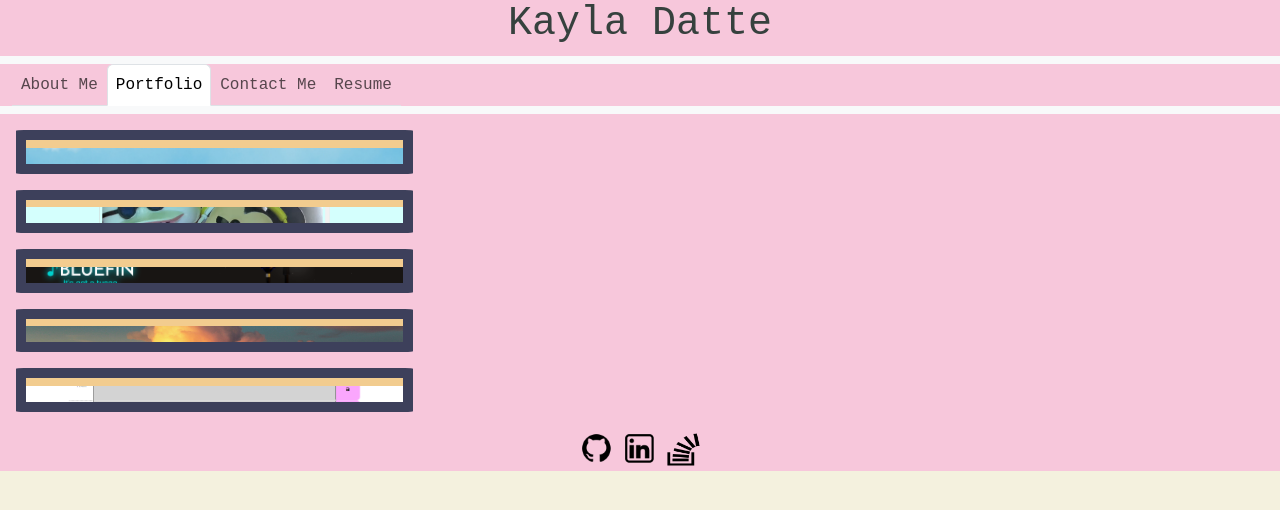
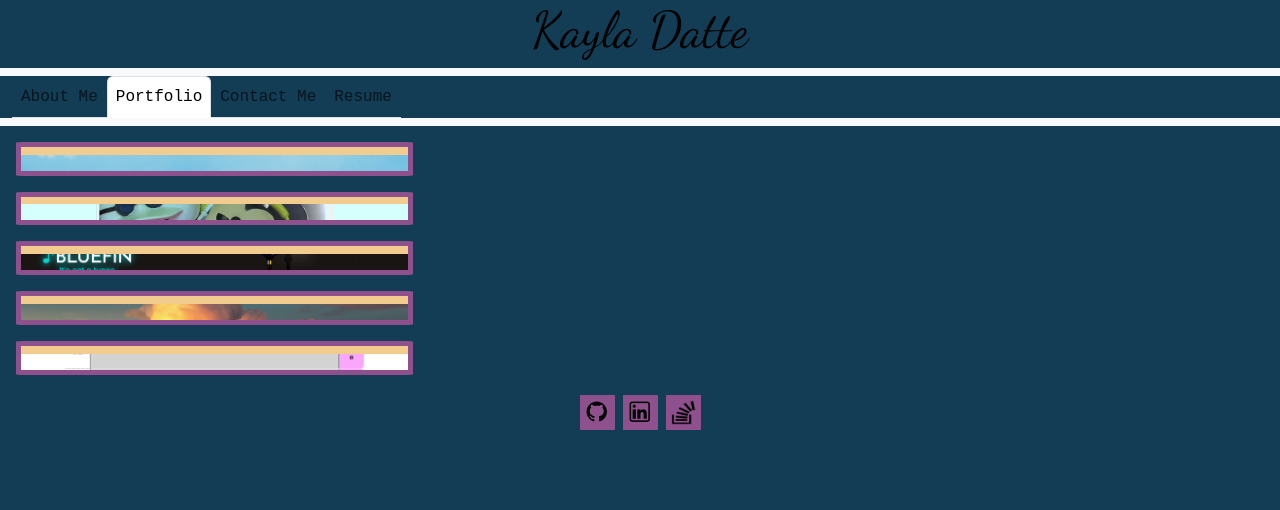
Before and after one commit to kaylaasana/indigo-umbrella-improved, a React (Vite) app: page / in a window 1280 px wide. Both pictures are taken after a click on the item "Portfolio". Shown: the top 510 px of the page. Built offline with nearby package versions, Linux system fonts and the light colour scheme; a web font is replaced by a local one.

Commit message:
updated colors and fonts in styling

```diff
--- a/src/App.css
+++ b/src/App.css
@@ -2,21 +2,39 @@
   padding: 0;
   margin: 0;
   box-sizing: border-box;
-  background-color: #F7C7DB;
-  color:#36413E;
+  background-color: #133C55;
+  color:#000000;
   font-family: 'Victor Mono', monospace;
 }
 
-#root, html{
-  background-color: #F4F1DE;
+#root,
+html,
+#footer
+{
+  background-color: #133C55;
 }
 
-.header-background{
-  background-color: #76949F;
+h1 {
+  font-family: 'Dancing Script', cursive;
+  font-size: 50px !important;
+}
+h2{
+  font-family: 'Dancing Script', cursive;
+  font-size: 40px !important;
+}
+ul {
+  list-style-type: none;
 }
 
-.main-background{
-  background-color: #F4F1DE;
+#me,
+.social {
+  border-radius: 2%;
+  background: #8E518D;
+  padding: 5px;
+}
+
+#about-me {
+  text-align: center;
 }
 
 .project-container{
@@ -26,10 +44,10 @@
   flex-wrap: wrap;
 }
 
-.project{
+.project {
   transition: all;
   transition-duration: 0.5s;
-  border: solid 10px #3D405B;
+  border: solid 5px #8E518D;
   border-radius: 2%;
 }
 
@@ -39,13 +57,13 @@
 
 .project-title{
   padding: 1%;
-  color: #3D405B;
+  color: #000000;
   font-size: 30px;
   background-color: #F2CC8F;
 }
 
 .custom-link{
-  color: #C86FC9 !important;
+  color: #000000 !important;
   font-weight: bold
 }
 
@@ -65,57 +83,20 @@
 }
 
 .custom-link-portfolio{
-  color: #3D405B
+  color: #000000
 }
 
 .custom-link-portfolio:hover{
-  color: #C86FC9 !important;
+  color: #000000 !important;
   font-weight: bold
 }
 
-/* #root {
-  background-color: #F7C7DB;
-  color:#36413E;
-  font-family: 'Victor Mono', monospace;
-}
-
-html {
-  background-color: #FFDAB9;
-}
-
-a {
-  color: #C86FC9 !important;
-  font-weight: bold
-}
-
-h1 {
-  font-family: 'Dancing Script', cursive;
-  font-size: 50px !important;
-}
-h2{
-  font-family: 'Dancing Script', cursive;
-  font-size: 40px !important;
-}
-
-ul {
-  list-style-type: none;
-}
-
-#me {
-  border-radius: 15px 50px;
-  background: #8E518D;
-  padding: 5px;
-}
-
+/*
 img{
   border-radius: 20px;
   background: #8E518D;
   padding: 3px;
   margin: 5px;
-}
-
-#about-me {
-  text-align: center;
 }
 
 #project-container,
--- a/src/components/Footer.jsx
+++ b/src/components/Footer.jsx
@@ -7,9 +7,15 @@ export default function Footer() {
     // return footer element with links to my github, linkedin and stack overflow
     return (
       <footer id="footer" className="d-flex justify-content-center">
-        <a className="p-1" href="https://github.com/kaylaasana"><img src={github} className="img-fluid" width={35}></img></a>
-        <a className="p-1" href="https://www.linkedin.com/in/kayladatte/"><img src={linkedin} className="img-fluid" width={35}></img></a>
-        <a className="p-1" href="https://stackoverflow.com/users/21856336/kaylaasana"><img src={stackoverflow} className="img-fluid" width={35}></img></a>
+        <a className="p-1" href="https://github.com/kaylaasana">
+          <img src={github} className="social img-fluid" width={35}></img>
+        </a>
+        <a className="p-1" href="https://www.linkedin.com/in/kayladatte/">
+          <img src={linkedin} className="social img-fluid" width={35}></img>
+        </a>
+        <a className="p-1" href="https://stackoverflow.com/users/21856336/kaylaasana">
+          <img src={stackoverflow} className="social img-fluid" width={35}></img>
+        </a>
       </footer>
     );
   }
```
Also changed, not shown: src/pages/Portfolio.jsx (+0 -106 lines).
